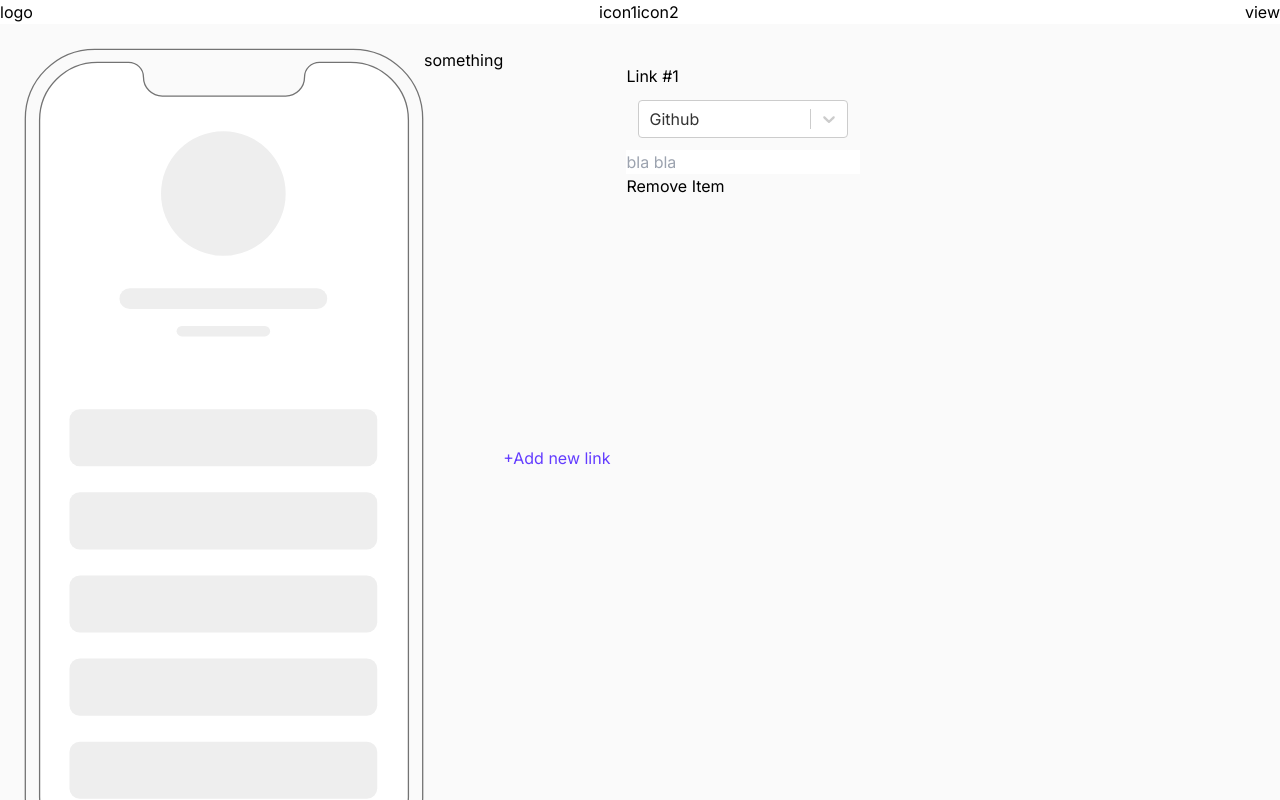
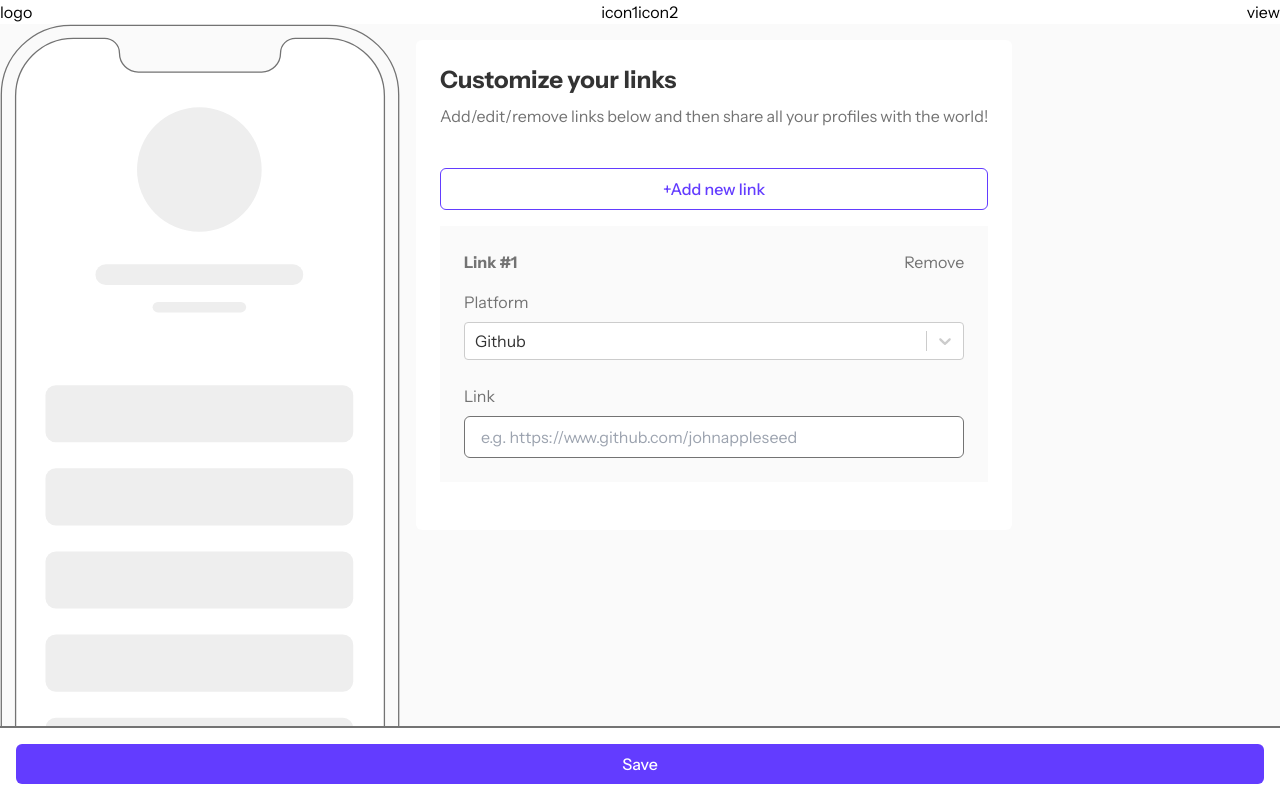
Before and after one commit to ashrafess00/simple-link, a Next.js app: page /dashboard in a window 1280 px wide. Both pictures are taken after a click on the button "+Add new link". Shown: the top 800 px of the page. Built offline with nearby package versions, Linux system fonts and the light colour scheme; no server answers.

Commit message:
designed well and tailwin configured

```diff
--- a/app/dashboard/CustomizeUrls.js
+++ b/app/dashboard/CustomizeUrls.js
@@ -1,15 +1,19 @@
 import Select from 'react-select';
 import { listMenu } from "@/app/utils/listMenu";
+import { useEffect, useState } from 'react';
+import { list } from 'postcss';
 
-export default function CustomizeUrls({urls, setUrls}) {
+export default function CustomizeUrls({urls, setUrls, options, setOptions}) {
 
     function addNewLink() {
         //add the object to the urls
+        if (options.length > 0) {
             setUrls(purl => {
                     const updatedPurl = [...purl];
-            updatedPurl.push({name: listMenu[0].value, url:"", status: "added"})
+                    updatedPurl.push({name: options[0].value, url:"", status: "added"})
                     return updatedPurl;
             });
+        }
     }
 
     const changeUrlVal = (index) => (e) => {
@@ -29,6 +33,7 @@ export default function CustomizeUrls({urls, setUrls}) {
 
 
     const deleteUrl = (index) => (e) => {
+
         setUrls(purl => {
             const updatedUrls = [...purl];
             updatedUrls[index] = {...updatedUrls[index], status: "deleted"};
@@ -36,58 +41,79 @@ export default function CustomizeUrls({urls, setUrls}) {
         })
     }
 
-    const save = () => {
-        // const addedUrls = urls.filter(e => e.status === "added");
+    const [opts, setOpts] = useState(listMenu);
 
-        // const editedUrls = urls.filter(e => (e.status === "edited" && e._id));
+    useEffect(() => {
+        // console.log(options);
+        // console.log(urls);
 
-        // const deletedUrls = urls.filter(e => (e.status === "deleted" && e._id));
+    if (urls.length > 0) {
+        const nameInArr2 = new Set(urls.map(obj => {
+            if (obj.status !== 'deleted')
+                return obj.name;
+            return "";
+        }));
 
-        // //here api will be called to CRUD items
-        // console.log(addedUrls);
-        // console.log(editedUrls);
-        // console.log(deletedUrls);
+        console.log(nameInArr2);
+
+        const filteredArray = listMenu.filter(obj => !nameInArr2.has(obj.value));
+        console.log(filteredArray);
+        setOptions(filteredArray);
     }
+}, [urls]);
+
+
 
     return (
-        <>
-        <h2>something</h2>
+        <div className='bg-white rounded-md p-6 p-t-8'>
+        <h2 className='text-2xl font-bold mb-2 text-dark'>Customize your links</h2>
+        <p className='text-grey-1 mb-10'>Add/edit/remove links below and then share all your profiles with the world!</p>
 
-        <button className="border-violet-1 text-violet-1"
+        <button
+        className="btn-secondary w-full mb-4"
         onClick={addNewLink}
         >
         +Add new link
         </button>
 
+
+
         {
+            urls.length == 0 ? <div>mama</div> :
             urls.map((url, key) => {
                 if (url.status != 'deleted') {
                 return (
-                    <div className="p-4 border-dark cursor-pointer"
+                    <div className="p-6 mb-6 border-dark cursor-pointer bg-grey-3"
                         key={key}>
 
-                        <p>Link #{key + 1}</p>
+                        <div className='flex justify-between mb-4'>
+                            <p className='font-bold'>Link #{key + 1}</p>
+                            <div onClick={deleteUrl(key)} className='hover:text-violet-1'>Remove</div>
+                        </div>
+                        <label className='block mb-2'>Platform</label>
                         <Select
                             defaultValue={{label: url.name, value: url.name}}
-                            options={listMenu}
+                            options={options}
                             isSearchable={false}
-                            className="p-3"
+                            className="w-full mb-6 cursor-pointer"
                             onChange={changeUrlVal(key)}
                             name="listMenu"
                         />
+                        <label className='block mb-2'>Link</label>
+                        <div className='relative'>
                             <input
                             type="text"
-                        placeholder="bla bla"
-                        className="border-dark"
+                            placeholder="e.g. https://www.github.com/johnappleseed"
+                            className="input w-full"
                             value={url.url}
                             onChange={changeUrlVal(key)}/>
-
-                        <div onClick={deleteUrl(key)} className='hover:text-violet-1'>Remove Item</div>
+                            {/* <img className='absolute inset-y-0 left-0' src='/images/icons/icon-links-header.svg' /> */}
+                        </div>
                     </div>
                 )
             }
         })
         }
-        </>
+        </div>
     )
 }
--- a/app/dashboard/page.js
+++ b/app/dashboard/page.js
@@ -9,6 +9,7 @@ import Phone from "../ui/Phone";
 import { addUrls, deleteUrls, editUrls } from "../lib/manageUrlsCalls";
 // import { singToken } from "../lib/verifyToken";
 import Cookies from 'js-cookie';
+import { listMenu } from "../utils/listMenu";
 
 
 export default function page() {
@@ -23,6 +24,7 @@ export default function page() {
     const [firstName, setFirstName] = useState("");
     const [lastName, setLastName] = useState("");
     const [email2, setEmail2] = useState("");
+    const [options, setOptions] = useState(listMenu);
 
     useEffect(() => {
         fetch ("/api/users")
@@ -40,7 +42,6 @@ export default function page() {
         .catch(error => {
             console.log('lerrorat')
         })
-
     }, []);
 
 
@@ -111,12 +112,19 @@ export default function page() {
         </nav>
 
 
-        <main className="bg-grey-3 lg:flex p-6">
+        <main className="bg-grey-3 lg:flex">
             <div className="hidden lg:block">
                 <Phone />
             </div>
+
+            <div className="p-4 bg-grey-3 text-grey-1">
             {tab ?
-            <CustomizeUrls urls={urls} setUrls={setUrls}/>
+            <CustomizeUrls
+                urls={urls}
+                setUrls={setUrls}
+                options={options}
+                setOptions={setOptions}
+            />
             : <Profile
                 avatar={avatar}
                 img={img}
@@ -126,12 +134,14 @@ export default function page() {
                 setFirstName={setFirstName}
                 setLastName={setLastName}
                 setEmail2={setEmail2}
+
                 />
             }
+            </div>
         </main>
 
-        <section className="bg-white p-4 border-t-grey-1 border-t-2">
-            <button onClick={saveData} className="bg-violet-1 w-full rounded-md p-4 text-white">Save</button>
+        <section className="sticky bottom-0 inset-x-0  bg-white p-4 border-t-grey-1 border-t-2">
+            <button onClick={saveData} className="w-full btn-primary">Save</button>
         </section>
         </>
     )
--- a/app/globals.css
+++ b/app/globals.css
@@ -1,3 +1,58 @@
 @tailwind base;
 @tailwind components;
 @tailwind utilities;
+
+@layer components {
+
+    /* buttons  */
+    .btn-primary {
+        background-color: theme('colors.violet.1');
+        color: white;
+        border-radius: theme('borderRadius.md');
+        padding: 0.5rem 3rem;
+        transition: all 0.4s;
+        font-weight: theme('fontWeight.medium');
+    }
+
+    .btn-secondary {
+        color: theme('colors.violet.1');
+        border: 1px solid theme('colors.violet.1');
+        border-radius: theme('borderRadius.md');
+        padding: 0.5rem 3rem;
+        transition: all 0.4s;
+        font-weight: theme('fontWeight.medium');
+    }
+
+    .btn-primary:hover {
+        background-color: theme('colors.violet.2');
+    }
+
+    .btn-secondary:hover {
+        background-color: theme('colors.violet.3');
+    }
+
+    .btn-disabled {
+        opacity: 20%;
+        pointer-events: none;
+    }
+
+
+    /* inputs */
+    .input {
+        color: theme('colors.dark');
+        border: 1px solid theme('colors.grey.1');
+        border-radius: theme('borderRadius.md');
+        padding: 0.5rem 1rem;
+        outline: none;
+    }
+    .input-error {
+        color: theme('colors.red');
+        border: 1px solid theme('colors.red');
+    }
+    .input:focus {
+        box-shadow: 1px 1px 8px theme('colors.violet.1');
+    }
+    .input-error:focus {
+        box-shadow: none;
+    }
+}
--- a/app/layout.js
+++ b/app/layout.js
@@ -1,7 +1,7 @@
-import { Inter } from "next/font/google";
+import { Instrument_Sans } from "next/font/google";
 import "./globals.css";
 
-const inter = Inter({ subsets: ["latin"] });
+const inter = Instrument_Sans({ subsets: ["latin"]  });
 
 export const metadata = {
   title: "Create Next App",
--- a/tailwind.config.js
+++ b/tailwind.config.js
@@ -1,4 +1,4 @@
-/** @type {import('tailwindcss').Config} */
+ /** @type {import('tailwindcss').Config} */
 module.exports = {
   content: [
     "./pages/**/*.{js,ts,jsx,tsx,mdx}",
```
Also changed, not shown: public/images/icons/icon-links-header.svg (added). Lines whose indentation alone changed are shown as unchanged.
